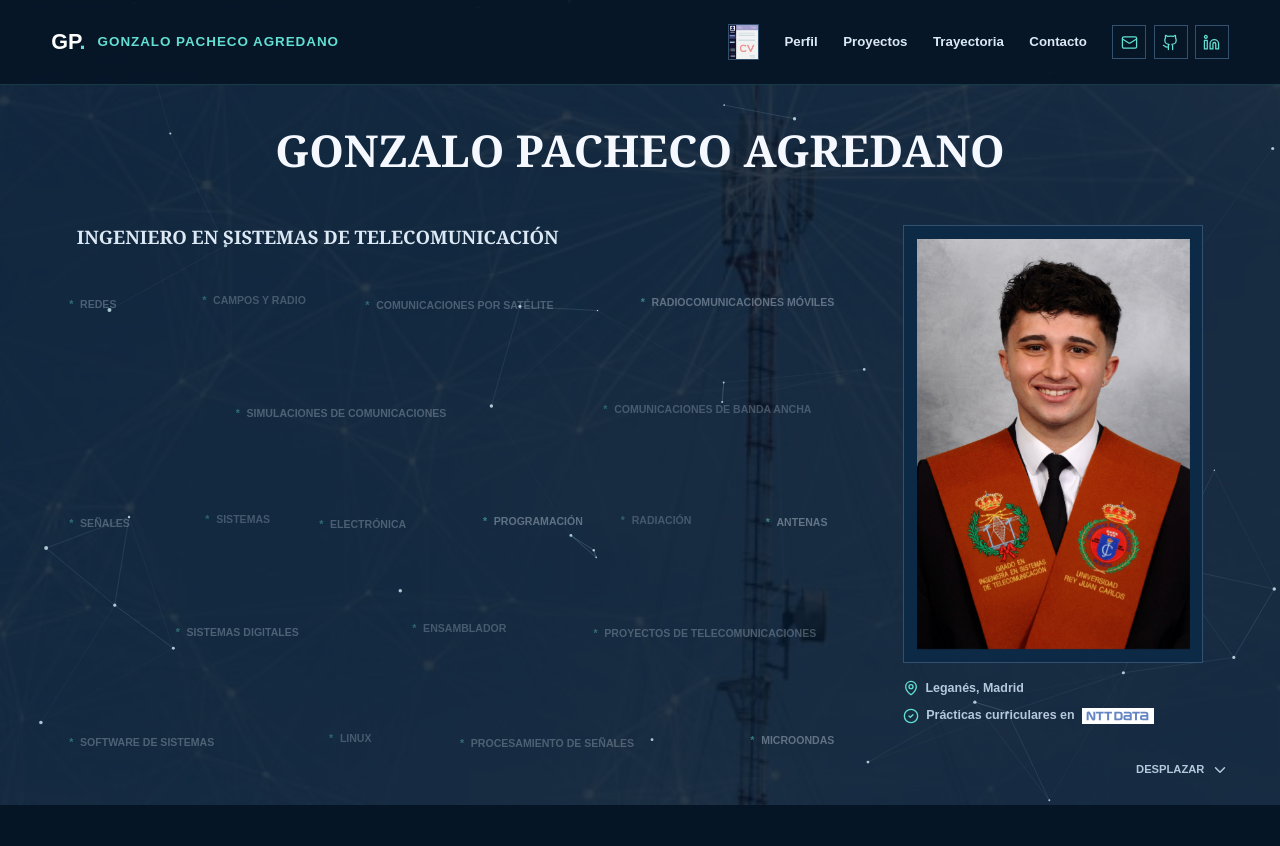
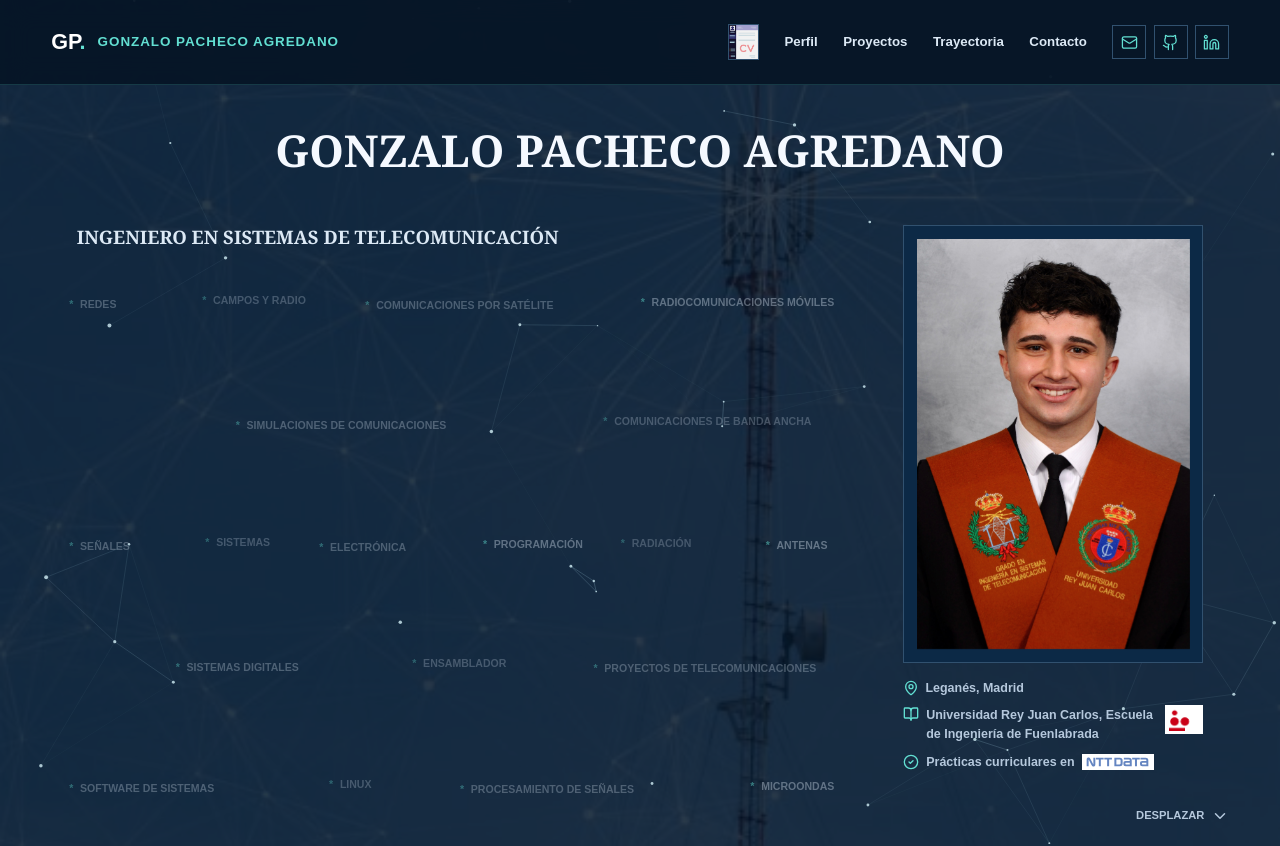
Before and after one commit to gonzaloop1494/gonzalo-portfolio, a Next.js app: page / in a window 1280 px wide. Shown: the top 846 px of the page. Built offline with nearby package versions, Linux system fonts and the light colour scheme; no server answers.

Commit message:
Add university detail to hero

```diff
--- a/app/globals.css
+++ b/app/globals.css
@@ -194,6 +194,9 @@ h1 em, h2 em { color: var(--accent); font-family: Georgia, "Times New Roman", se
 .hero-meta { display: flex; flex-direction: column; gap: .55rem; padding-top: 1rem; color: var(--muted); font-size: .78rem; font-weight: 700; }
 .hero-meta p { display: flex; align-items: center; gap: .4rem; margin: 0; }
 .hero-meta svg { color: var(--accent); }
+.hero-meta .hero-university { align-items: flex-start; flex-wrap: nowrap; gap: .45rem; }
+.hero-university > span { flex: 1; min-width: 0; }
+.urjc-logo { width: 38px; height: 29px; margin-top: -.08rem; padding: .16rem .22rem; background: var(--white); object-fit: contain; }
 .hero-meta .hero-ntt { flex-wrap: wrap; gap: .45rem; }
 .ntt-logo { width: 72px; height: auto; padding: .18rem .28rem; background: var(--white); }
 .scroll-cue { position: absolute; z-index: 4; right: clamp(1.3rem, 4vw, 5rem); bottom: 1.65rem; display: flex; align-items: center; gap: .4rem; color: var(--muted); font-size: .7rem; font-weight: 800; text-transform: uppercase; }
--- a/components/portfolio.tsx
+++ b/components/portfolio.tsx
@@ -4,6 +4,7 @@ import {
   ArrowUpRight,
   BarChart3,
   BrainCircuit,
+  BookOpen,
   BriefcaseBusiness,
   ChevronDown,
   CircleCheck,
@@ -367,6 +368,11 @@ export function Portfolio() {
             </div>
             <div className="hero-meta">
               <p><MapPin size={16} /> Leganés, Madrid</p>
+              <p className="hero-university">
+                <BookOpen size={16} />
+                <span>Universidad Rey Juan Carlos, Escuela de Ingeniería de Fuenlabrada</span>
+                <Image className="urjc-logo" src="/urjc-eif-logo.png" alt="Logotipo de la Universidad Rey Juan Carlos" width={260} height={200} />
+              </p>
               <p className="hero-ntt">
                 <CircleCheck size={16} />
                 <span>Prácticas curriculares en</span>
```
Also changed, not shown: public/urjc-eif-logo.png (added).
